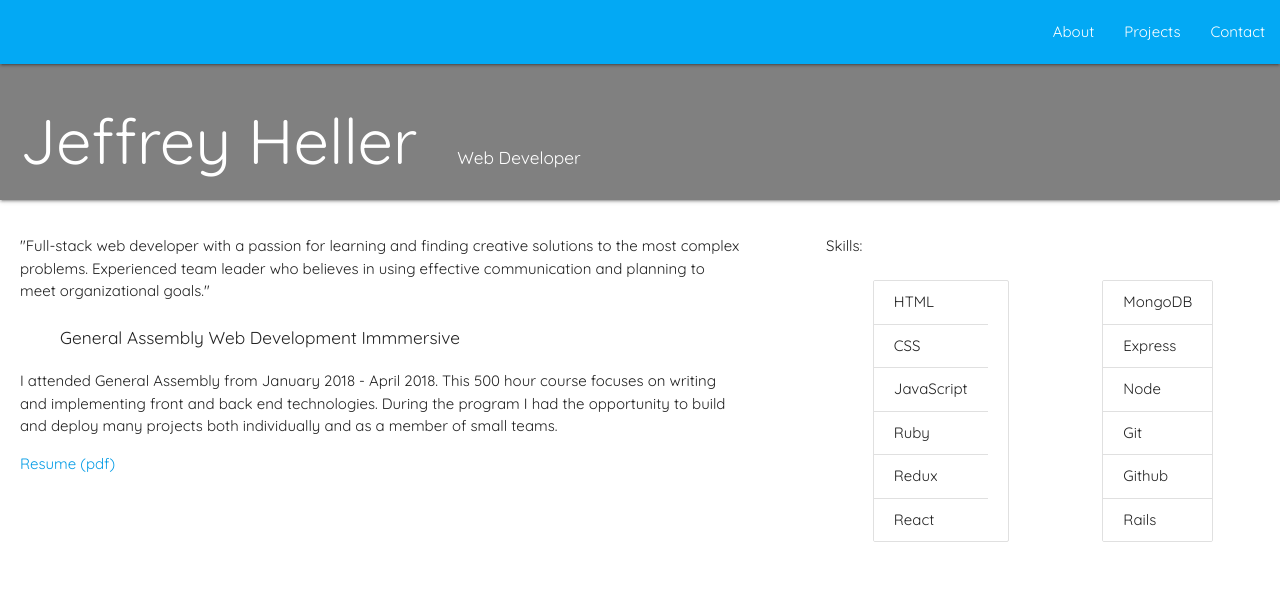
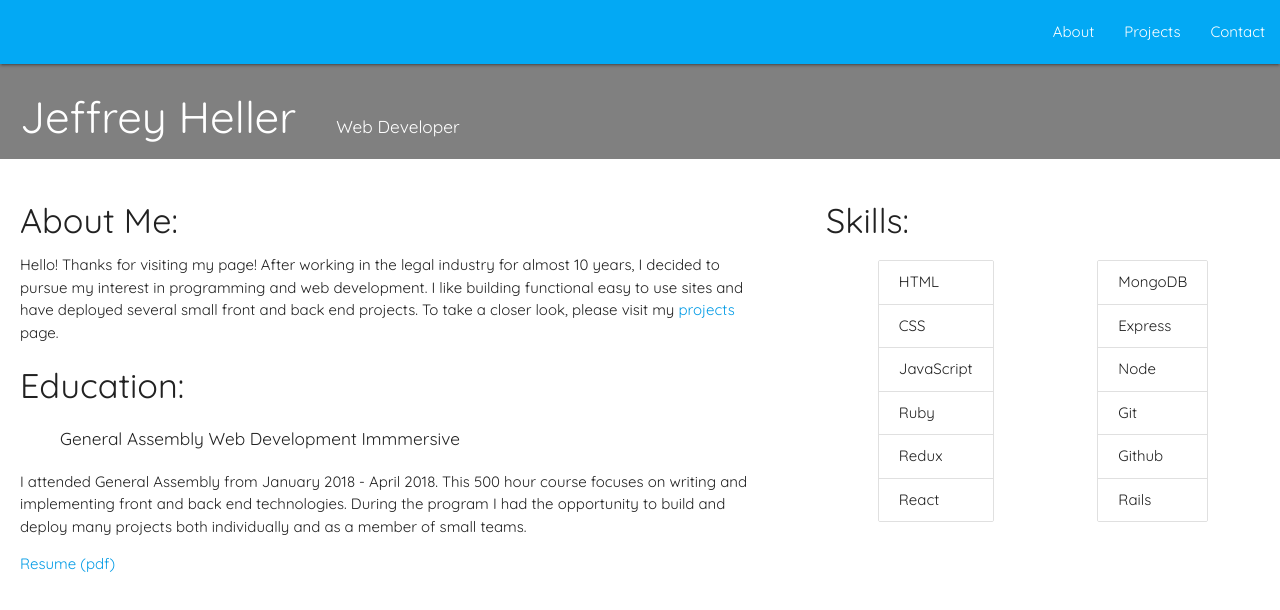
Before and after one commit to Jheller11/portfolio-working-version, a React (Create React App) app: page / in a window 1280 px wide. Shown: the top 610 px of the page. Built offline with nearby package versions, Linux system fonts and the light colour scheme.

Commit message:
final changes for deploy

```diff
--- a/src/components/About/About.js
+++ b/src/components/About/About.js
@@ -3,7 +3,7 @@ import Experience from '../Experience/Experience'
 
 const about = {
   brand:
-    'Full-stack web developer with a passion for learning and finding creative solutions to the most complex problems. Experienced team leader who believes in using effective communication and planning to meet organizational goals.',
+    'Hello!  Thanks for visiting my page!  After working in the legal industry for almost 10 years, I decided to pursue my interest in programming and web development. I like building functional easy to use sites and have deployed several small front and back end projects.  ',
   skills1: ['HTML', 'CSS', 'JavaScript', 'Ruby', 'Redux', 'React'],
   skills2: ['MongoDB', 'Express', 'Node', 'Git', 'Github', 'Rails'],
   close: ''
@@ -20,11 +20,16 @@ class About extends Component {
     return (
       <div>
         <div className="left column">
-          <p>"{about.brand}"</p>
+          <h4>About Me:</h4>
+          <p>
+            {about.brand} To take a closer look, please visit my{' '}
+            <a href="/projects">projects</a> page.
+          </p>
+          <h4>Education:</h4>
           <Experience />
         </div>
         <div className="right side">
-          <p>Skills: </p>
+          <h4>Skills: </h4>
           <div className="flex">
             <ul className="collection left">{skills}</ul>
             <ul className="collection right">{skills2}</ul>
--- a/src/components/App/App.css
+++ b/src/components/App/App.css
@@ -1,4 +1,4 @@
-h1,
+h3,
 h6 {
   display: inline-block;
 }
@@ -6,7 +6,7 @@ h6 {
   padding-left: 40px;
 }
 
-h1 {
+h3 {
   padding-left: 20px;
 }
 
@@ -22,10 +22,7 @@ main > * {
 img {
   width: 500px;
   height: 300px;
-}
-
-.left {
-  padding-right: 20px;
+  margin: 20px;
 }
 
 .column {
@@ -36,6 +33,10 @@ img {
   width: 35%;
 }
 
+.contact-icons {
+  display: flex;
+  flex-direction: row;
+}
 .flex {
   display: flex;
   flex-direction: row;
@@ -43,11 +44,10 @@ img {
 }
 
 nav {
-  position: sticky;
   left: 0;
   top: 0;
 }
 
 img {
-  border: 1px solid gray;
+  border: 2px solid gray;
 }
--- a/src/components/Experience/Experience.js
+++ b/src/components/Experience/Experience.js
@@ -12,7 +12,7 @@ class Experience extends Component {
           deploy many projects both individually and as a member of small teams.
         </p>
         <p>
-          <a href="#">Resume (pdf)</a>
+          <a href="resume.pdf">Resume (pdf)</a>
         </p>
       </div>
     )
--- a/src/components/Header/Header.js
+++ b/src/components/Header/Header.js
@@ -1,9 +1,11 @@
-import React from 'react'
+import React, { Component } from 'react'
 import { Link } from 'react-router-dom'
+import './Header.css'
 
-const Header = () => {
+class Header extends Component {
+  render() {
     return (
-    <header className="z-depth-1">
+      <header>
         <nav className="nav-wrapper light-blue">
           <div className="right">
             <ul>
@@ -14,17 +16,19 @@ const Header = () => {
                 <Link to="/projects">Projects</Link>
               </li>
               <li>
-              <Link to="/Contact">Contact</Link>
+                <Link to="/contact">Contact</Link>
               </li>
             </ul>
           </div>
         </nav>
         <div>
-        <h1>Jeffrey Heller</h1>
+          <h3>Jeffrey Heller</h3>
           <h6> Web Developer</h6>
+          <div className="right contact-icons" />
         </div>
       </header>
     )
   }
+}
 
 export default Header
```
Also changed, not shown: 1 other file (tests, documents, lock files or other folders). Lines whose indentation alone changed are shown as unchanged.
